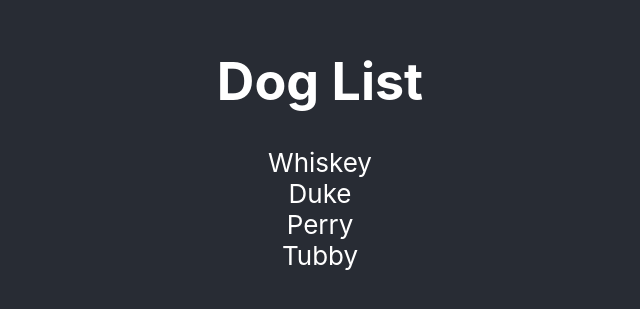
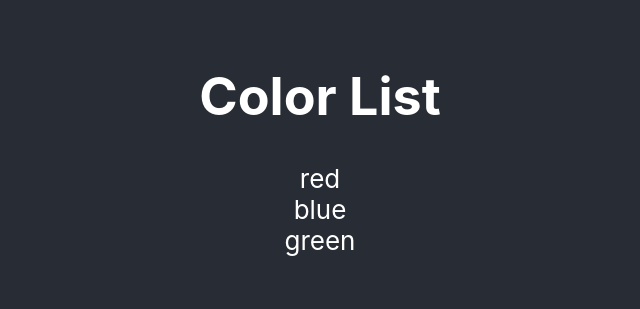
Before and after one commit to Rajayne/CRADogFinder, a React (Create React App) app: page /colors in a window 1280 px wide. Before the commit this address led to /dogs. Shown: the part 257-566 px from the top of the page, without its empty margins (320-960 px from the left). Built offline with nearby package versions, Linux system fonts and the light colour scheme.

Commit message:
Create ColorFactory folder with ColorList and ColorNav components

```diff
--- a/src/App.js
+++ b/src/App.js
@@ -2,12 +2,14 @@ import { Routes, Route, Navigate } from "react-router-dom";
 import "./App.css";
 import DogList from "./DogFinder/DogList";
 import DogDetails from "./DogFinder/DogDetails";
+import ColorList from "./ColorFactory/ColorList";
 
 function App() {
   return (
     <div className="App">
       <div className="App-content">
         <Routes>
+          <Route exact="true" path="/colors" element={<ColorList />} />
           <Route exact="true" path="/dogs" element={<DogList />} />
           <Route exact="true" path="/dogs/:name" element={<DogDetails />} />
           <Route path="*" element={<Navigate to="/dogs" />} />
--- /dev/null
+++ b/src/ColorFactory/ColorList.js
@@ -0,0 +1,13 @@
+import React from "react";
+import ColorNav from "./ColorNav";
+
+const ColorList = () => {
+  return (
+    <div>
+      <h1>Color List</h1>
+      <ColorNav />
+    </div>
+  );
+};
+
+export default ColorList;
--- /dev/null
+++ b/src/ColorFactory/ColorNav.js
@@ -0,0 +1,17 @@
+import React from "react";
+import { NavLink } from "react-router-dom";
+import colors from "./colors";
+
+const ColorNav = () => {
+  return (
+    <nav className="Nav-bar">
+      {colors.map((color) => (
+        <NavLink className="Nav-link" exact="true" to={`/colors/${color}`}>
+          {color}
+        </NavLink>
+      ))}
+    </nav>
+  );
+};
+
+export default ColorNav;
--- /dev/null
+++ b/src/ColorFactory/colors.js
@@ -0,0 +1,3 @@
+const colors = ["red", "blue", "green"];
+
+export default colors;
```
